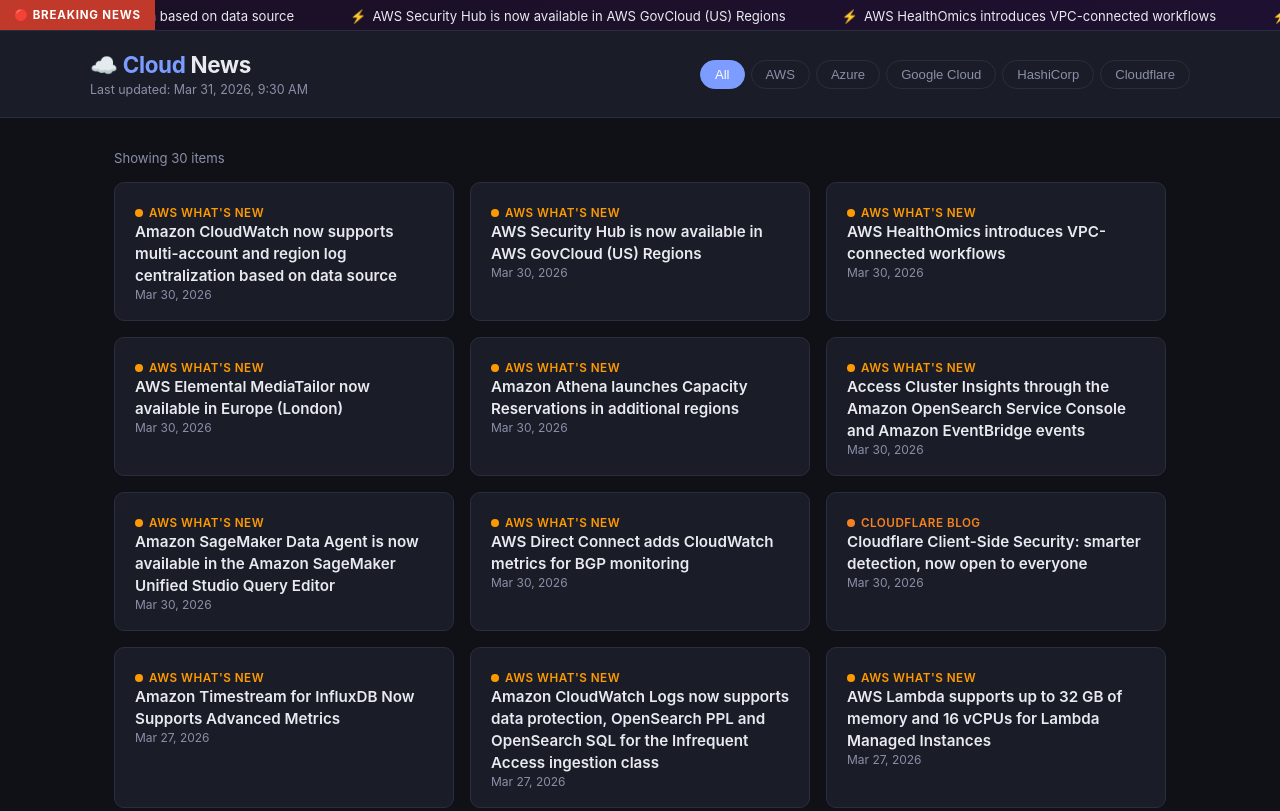
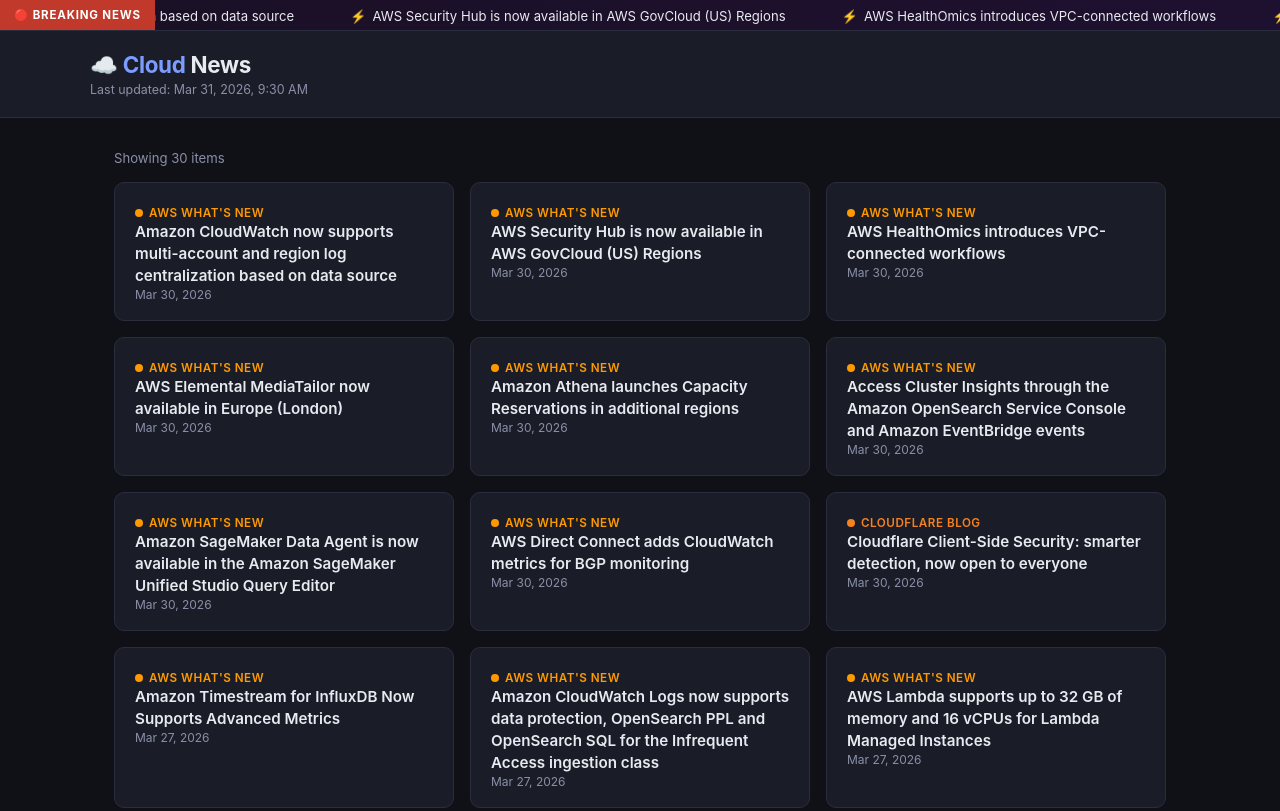
Before and after one commit to jrlong2/cloud-news, a website: page index.html in a window 1280 px wide. Shown: the top 811 px of the page. Drawn offline with Linux system fonts and the light colour scheme.

Commit message:
Remove source filter tabs from header
Co-Authored-By: Oz <oz-agent@warp.dev>

```diff
--- a/index.html
+++ b/index.html
@@ -66,34 +66,6 @@
       margin-top: 3px;
     }
 
-    nav {
-      display: flex;
-      gap: 6px;
-      flex-wrap: wrap;
-    }
-
-    .tab {
-      padding: 6px 14px;
-      border-radius: 20px;
-      border: 1px solid var(--border);
-      background: transparent;
-      color: var(--text-secondary);
-      font-size: 0.82rem;
-      font-weight: 500;
-      cursor: pointer;
-      transition: background var(--transition), color var(--transition), border-color var(--transition);
-    }
-
-    .tab:hover {
-      background: var(--surface-hover);
-      color: var(--text-primary);
-    }
-
-    .tab.active {
-      background: var(--text-link);
-      border-color: var(--text-link);
-      color: #fff;
-    }
 
     main {
       max-width: 1100px;
@@ -277,14 +249,6 @@
         <h1>☁️ <span>Cloud</span> News</h1>
         <div id="last-updated">Loading…</div>
       </div>
-      <nav id="tabs">
-        <button class="tab active" data-source="all">All</button>
-        <button class="tab" data-source="AWS What's New">AWS</button>
-        <button class="tab" data-source="Azure Updates">Azure</button>
-        <button class="tab" data-source="Google Cloud Blog">Google Cloud</button>
-        <button class="tab" data-source="HashiCorp Blog">HashiCorp</button>
-        <button class="tab" data-source="Cloudflare Blog">Cloudflare</button>
-      </nav>
     </div>
   </header>
 
@@ -305,7 +269,6 @@
     };
 
     let allItems = [];
-    let activeFilter = 'all';
 
     function formatDate(str) {
       try {
@@ -361,22 +324,6 @@
         .replace(/"/g, '&quot;');
     }
 
-    function applyFilter(source) {
-      activeFilter = source;
-      document.querySelectorAll('.tab').forEach(t => {
-        t.classList.toggle('active', t.dataset.source === source);
-      });
-      const filtered = source === 'all'
-        ? allItems
-        : allItems.filter(i => i.source === source);
-      renderCards(filtered);
-    }
-
-    document.getElementById('tabs').addEventListener('click', e => {
-      const tab = e.target.closest('.tab');
-      if (tab) applyFilter(tab.dataset.source);
-    });
-
     /* Populate the ticker with the 6 most recent headlines */
     function populateTicker(items) {
       const track = document.getElementById('ticker-track');
@@ -387,7 +334,6 @@
         .map(i => `<span>${escHtml(i.title)}</span>`)
         .join('');
     }
-
     fetch('news.json')
       .then(r => {
         if (!r.ok) throw new Error('news.json not found');
@@ -401,7 +347,7 @@
           : '';
         document.getElementById('last-updated').textContent = ts;
         populateTicker(allItems);
-        applyFilter('all');
+        renderCards(allItems);
       })
       .catch(err => {
         document.getElementById('loading').innerHTML =
```
